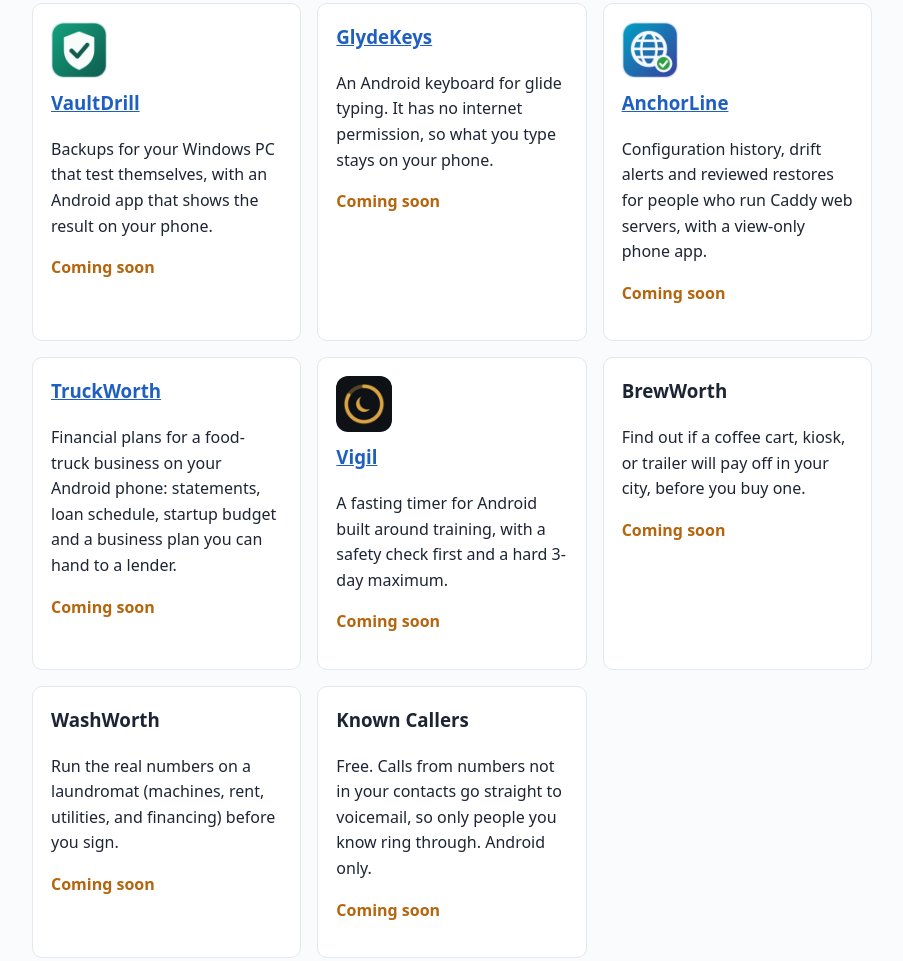
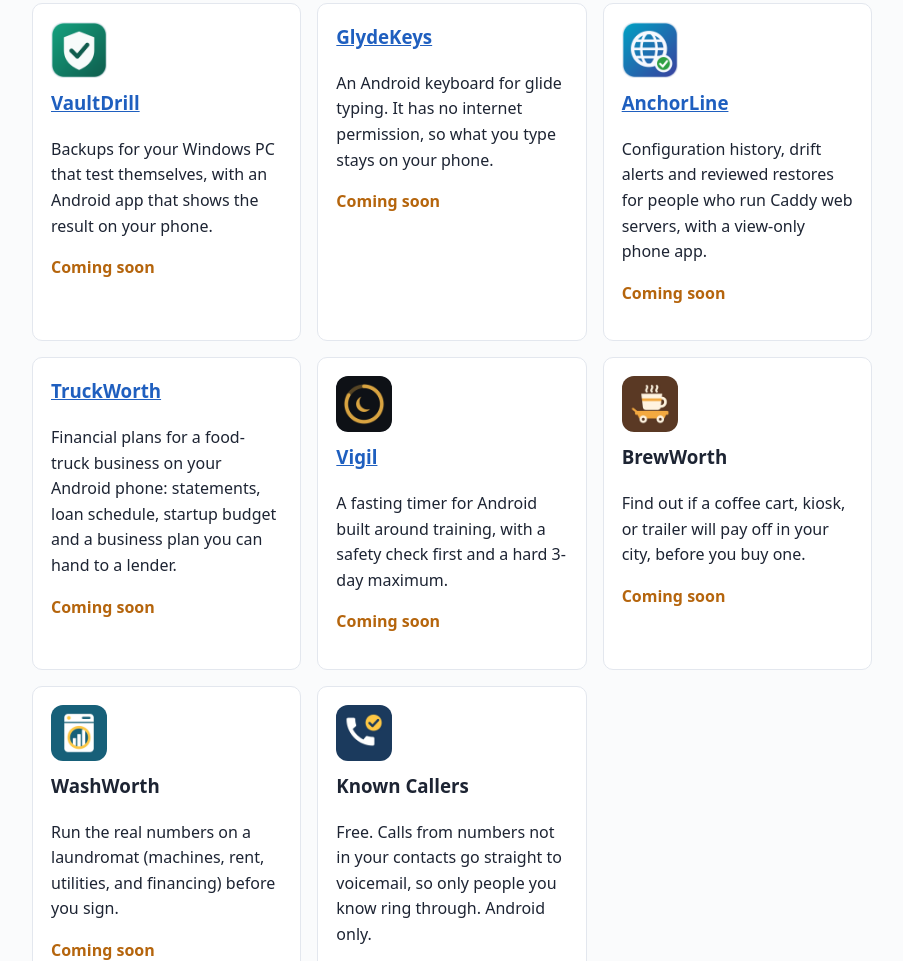
Before and after one commit to RMac11235/34interactv.com, a plain HTML site: page index.html in a window 1280 px wide. Shown: the part 332-1293 px from the top of the page, without its empty margins (188-1091 px from the left). Drawn offline with Linux system fonts and the light colour scheme.

Commit message:
Add icons for BrewWorth, WashWorth, Known Callers

```diff
--- a/index.html
+++ b/index.html
@@ -21,9 +21,9 @@
 <article><img class="icon" src="img/anchorline-256.png" alt=""><h3><a href="anchorline.html">AnchorLine</a></h3><p>Configuration history, drift alerts and reviewed restores for people who run Caddy web servers, with a view-only phone app.</p><p class="status">Coming soon</p></article>
 <article><h3><a href="truckworth.html">TruckWorth</a></h3><p>Financial plans for a food-truck business on your Android phone: statements, loan schedule, startup budget and a business plan you can hand to a lender.</p><p class="status">Coming soon</p></article>
 <article><img class="icon" src="img/vigil-256.png" alt=""><h3><a href="vigil.html">Vigil</a></h3><p>A fasting timer for Android built around training, with a safety check first and a hard 3-day maximum.</p><p class="status">Coming soon</p></article>
-<article><h3>BrewWorth</h3><p>Find out if a coffee cart, kiosk, or trailer will pay off in your city, before you buy one.</p><p class="status">Coming soon</p></article>
-<article><h3>WashWorth</h3><p>Run the real numbers on a laundromat (machines, rent, utilities, and financing) before you sign.</p><p class="status">Coming soon</p></article>
-<article><h3>Known Callers</h3><p>Free. Calls from numbers not in your contacts go straight to voicemail, so only people you know ring through. Android only.</p><p class="status">Coming soon</p></article>
+<article><img class="icon" src="img/brewworth-256.png" alt=""><h3>BrewWorth</h3><p>Find out if a coffee cart, kiosk, or trailer will pay off in your city, before you buy one.</p><p class="status">Coming soon</p></article>
+<article><img class="icon" src="img/washworth-256.png" alt=""><h3>WashWorth</h3><p>Run the real numbers on a laundromat (machines, rent, utilities, and financing) before you sign.</p><p class="status">Coming soon</p></article>
+<article><img class="icon" src="img/knowncallers-256.png" alt=""><h3>Known Callers</h3><p>Free. Calls from numbers not in your contacts go straight to voicemail, so only people you know ring through. Android only.</p><p class="status">Coming soon</p></article>
 </section>
 <h2 id="games">Games</h2>
 <section class="cards">
```
Also changed, not shown: img/brewworth-256.png (added), img/knowncallers-256.png (added), img/washworth-256.png (added).
